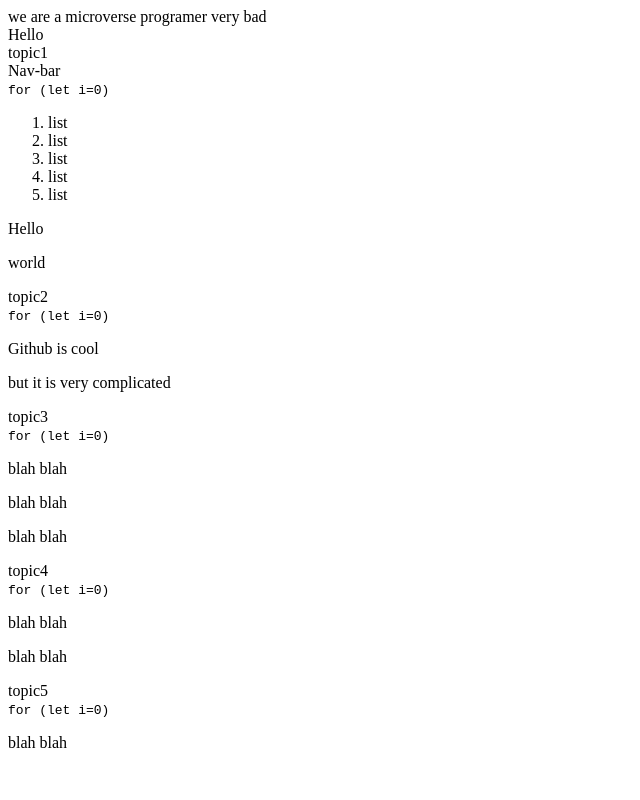
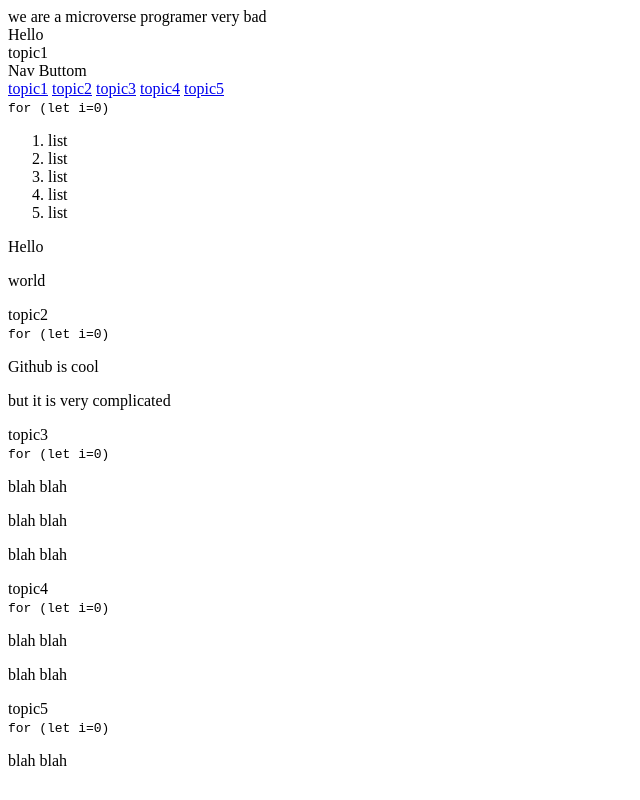
Before and after one commit to ivanmvh/microverse-ivan-inaki, a plain HTML site: page index.html in a window 1280 px wide. Shown: the whole page, without its empty margins (0-640 px from the left). Drawn offline with Linux system fonts and the light colour scheme.

Commit message:
points 10-12

```diff
--- a/index.html
+++ b/index.html
@@ -11,7 +11,14 @@
     <main id="main-doc">Hello
       <section id="topic1" class="main-section">
         <header>topic1 </header>
-        <nav id="navbar">Nav-bar</nav>
+        <nav id="navbar">
+        <header>Nav Buttom </header>
+        <a class="nav-link" href="#topic1">topic1</a>
+        <a class="nav-link" href="#topic2">topic2</a>
+        <a class="nav-link" href="#topic3">topic3</a>
+        <a class="nav-link" href="#topic4">topic4</a>
+        <a class="nav-link" href="#topic5">topic5</a>
+        </nav>
         <code>for (let i=0) </code>
         <ol>
         <li>list </li>
@@ -47,10 +54,6 @@
         <code>for (let i=0) </code>
         <p> blah blah</p>
       </section>
-
-
-
-
     </main>
     <script src="https://cdn.freecodecamp.org/testable-projects-fcc/v1/bundle.js"></script>
 
```
